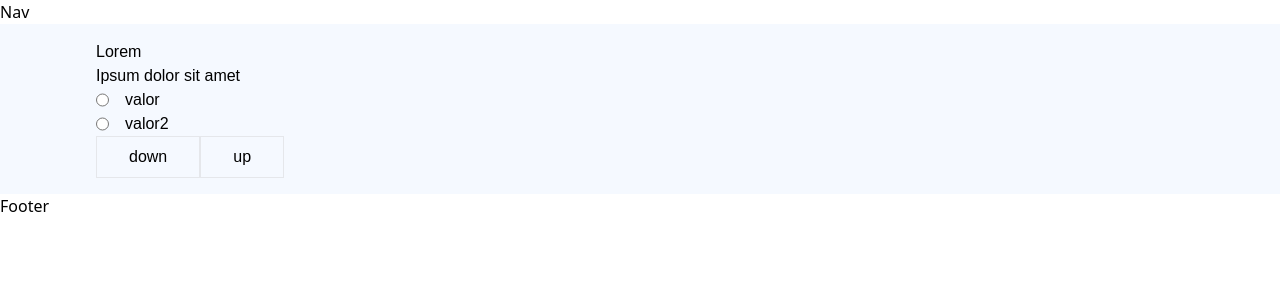
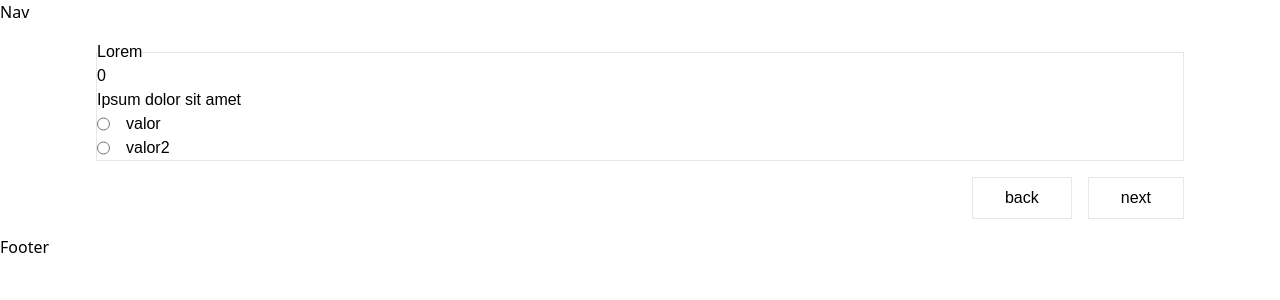
Before and after one commit to smcti/comtur, a Next.js app: page /form in a window 1280 px wide. Shown: the top 300 px of the page. Built offline with nearby package versions, Linux system fonts and the light colour scheme.

Commit message:
created a multistep form

```diff
--- a/app/layout.tsx
+++ b/app/layout.tsx
@@ -20,10 +20,10 @@ export default function RootLayout({
   children: React.ReactNode
 }) {
   return (
-    <html lang="en">
+    <html lang="pt-BR">
       <body className='flex flex-col min-h-[100dvh]'>
         <Nav></Nav>
-        <main className='bg-zircon-50 font-poppins'>{children}</main>
+        <main className='font-poppins'>{children}</main>
         <Footer></Footer>
       </body>
     </html>
--- a/components/commom/FormRenderer.jsx
+++ b/components/commom/FormRenderer.jsx
@@ -5,54 +5,84 @@ import Checkbox from '@components/formComponents/Checkbox';
 import Radio from '@components/formComponents/Radio';
 import Text from '@components/formComponents/Text';
 
-const FormRenderer = (props) => {
-    const keys = Object.keys(formFormat);
+const keys = Object.keys(formFormat);
 
-    const [counter, setCounter] = useState(0);
-    const [trailArr, setTrailArr] = useState([]);
-    const [fieldsetVisibility, setFieldsetVisibility] = useState({});
+const queue = [0];
 
-    function pageUp() {
-        event.preventDefault();
-        if (counter < Number(keys.at(-1)) - 1) {
-            setTrailArr(trailArr => [...trailArr, counter])
-            setCounter(counter+1);
+const getCurrentPage = () => {
+    const element = document.getElementById(queue.at(-1));
+    const childNodes = element.children[3].children;
+
+    let isAnyChecked = false;
+
+    for (let i = 0; i < childNodes.length; i++) {
+        const childestNode = childNodes[i].children;
+        for (let j = 0; j < childestNode.length; j++) {
+            const child = childestNode[j];
+
+            // Check if the child node is a radio input and is checked
+            if ((child.type === "radio" || child.type === "checkbox") && child.checked) {
+                isAnyChecked = true;
+                break; // Exit the loop if any radio input is checked
+            }
         }
-        // alert(formFormat[counter].goto)
-        alert(trailArr)
-        document.getElementById(counter).classList.toggle('hidden')
-        document.getElementById((counter + 1) < Number(keys.at(-1)) - 1 ? (counter + 1) : Number(keys.at(-1)) - 1).classList.toggle('hidden')
+        if (isAnyChecked) {
+            break; // Exit the outer loop if any radio input is checked
+        }
     }
 
-    function pageDown() {
-        event.preventDefault();
-        if (counter > 0) {
-            setTrailArr(trailArr.shift())
-            setCounter(counter-1);
-        }
-        document.getElementById(counter).classList.toggle('hidden')
-        document.getElementById((counter - 1) > 0 ? (counter - 1) : 0 ).classList.toggle('hidden')
+    return isAnyChecked;
+}
+
+const handlePagesFw = () => {
+    console.log('click');
+    console.log(getCurrentPage())
+    const page = queue.at(-1);
+
+    if (getCurrentPage()) {
+        queue.push(Number(formFormat[page].goto));
+        document.getElementById(page).classList.toggle('hidden');
+        document.getElementById(queue.at(-1)).classList.toggle('hidden');
     }
+};
 
+const handlePagesBw = () => {
+    console.log('click');
+    console.log(getCurrentPage());
+    const page = queue.at(-1);
+
+    if (queue.at(-1)) {
+        queue.pop();
+        document.getElementById(page).classList.toggle('hidden');
+        document.getElementById(queue.at(-1)).classList.toggle('hidden');
+    }
+}
+
+const FormRenderer = (props) => {
+    const [page, setPage] = useState(1);
     return (
-        <form className='section-default'>
+        <form className='section-default flex flex-col gap-4'>
             {Object.values(formFormat).map((item, index) => {
+
                 return (
-                    <fieldset key={index} id={index} className={`${index != 0 ? 'hidden' : ''}`}>
+                    <fieldset key={index} id={index} className={`border ${index != 0 ? 'hidden' : ''}`} >
+                        <h1>{keys[index]}</h1>
                         <legend>{item.title}</legend>
                         <div>{item.subtitle}</div>
                         {
                             item.type == 'radio' ?
                                 <Radio data={item.data} name={item.name} required={item.required} /> :
                                 item.type == 'checkbox' ?
-                                <Checkbox /> :
-                                <Text />
+                                    <Checkbox data={item.data} name={item.name} /> :
+                                    <Text />
                         }
                     </fieldset>
                 )
             })}
-            <button className='button' onClick={pageDown}>down</button>
-            <button className='button' onClick={pageUp}>up</button>
+            <div className='flex flex-row-reverse gap-4'>
+                <button type='button' className='button' onClick={handlePagesFw} >next</button>
+                <button type='button' className='button' onClick={handlePagesBw} >back</button>
+            </div>
         </form>
     )
 }
--- a/components/formComponents/Checkbox.tsx
+++ b/components/formComponents/Checkbox.tsx
@@ -1,6 +1,15 @@
 const Checkbox = (props: any) => {
   return (
-    <input type="checkbox"></input>
+    <div>
+      {Object.values(props.data).map((item: any, index: any) => {
+        return (
+          <div key={index} className="flex flex-row gap-4">
+            <input type="checkbox" id={item.value} name={item.value} value={item.value} />
+            <label htmlFor={item.value}>{item.label}</label>
+          </div>
+        )
+      })}
+    </div>
   )
 }
 
--- a/components/formComponents/Radio.tsx
+++ b/components/formComponents/Radio.tsx
@@ -1,15 +1,15 @@
 const Radio = (props: any) => {
   return (
-    <>
+    <div>
       {Object.values(props.data).map((item: any, index: any) => {
         return (
           <div key={index} className="flex flex-row gap-4">
-            <input type="radio" id={item.value} name={props.name} value={item.value}/>
-            <legend>{item.label}</legend>
+            <input type="radio" id={item.value} name={props.name} value={item.value} required={props.required} />
+            <label htmlFor={item.value}>{item.label}</label>
           </div>
         )
       })}
-    </>
+    </div>
   )
 }
 
--- a/public/formFormat.json
+++ b/public/formFormat.json
@@ -1,5 +1,5 @@
 {
-    "1": {
+    "0": {
         "type": "radio",
         "title": "Lorem",
         "subtitle": "Ipsum dolor sit amet",
@@ -15,27 +15,27 @@
                 "label": "valor2"
             }
         ],
-        "goto": "2"
+        "goto": "1"
     },
-    "2": {
+    "1": {
         "type": "checkbox",
-        "title": "",
-        "subtitle": "",
+        "title": "Okay",
+        "subtitle": "Here we go",
         "required": false,
         "name": "testName2",
         "data": [
             {
-                "value": "value",
-                "label": "valor"
+                "value": "value3",
+                "label": "valor3"
             },
             {
-                "value": "value2",
-                "label": "valor2"
+                "value": "value4",
+                "label": "valor4"
             }
         ],
-        "goto": "3"
+        "goto": "2"
     },
-    "3": {
+    "2": {
         "type": "text",
         "title": "",
         "subtitle": "",
```
Also changed, not shown: app/form/[formRoute]/page.tsx (added).
